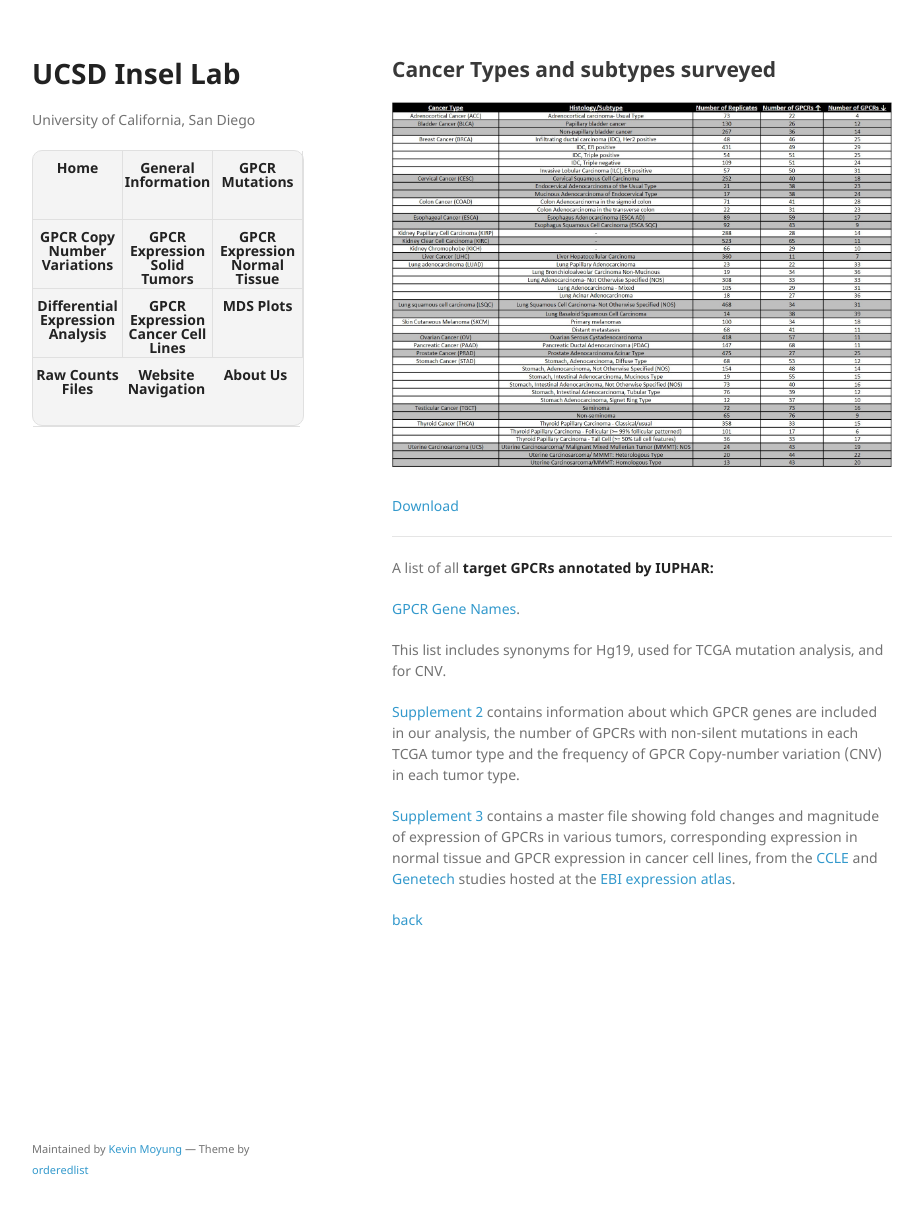
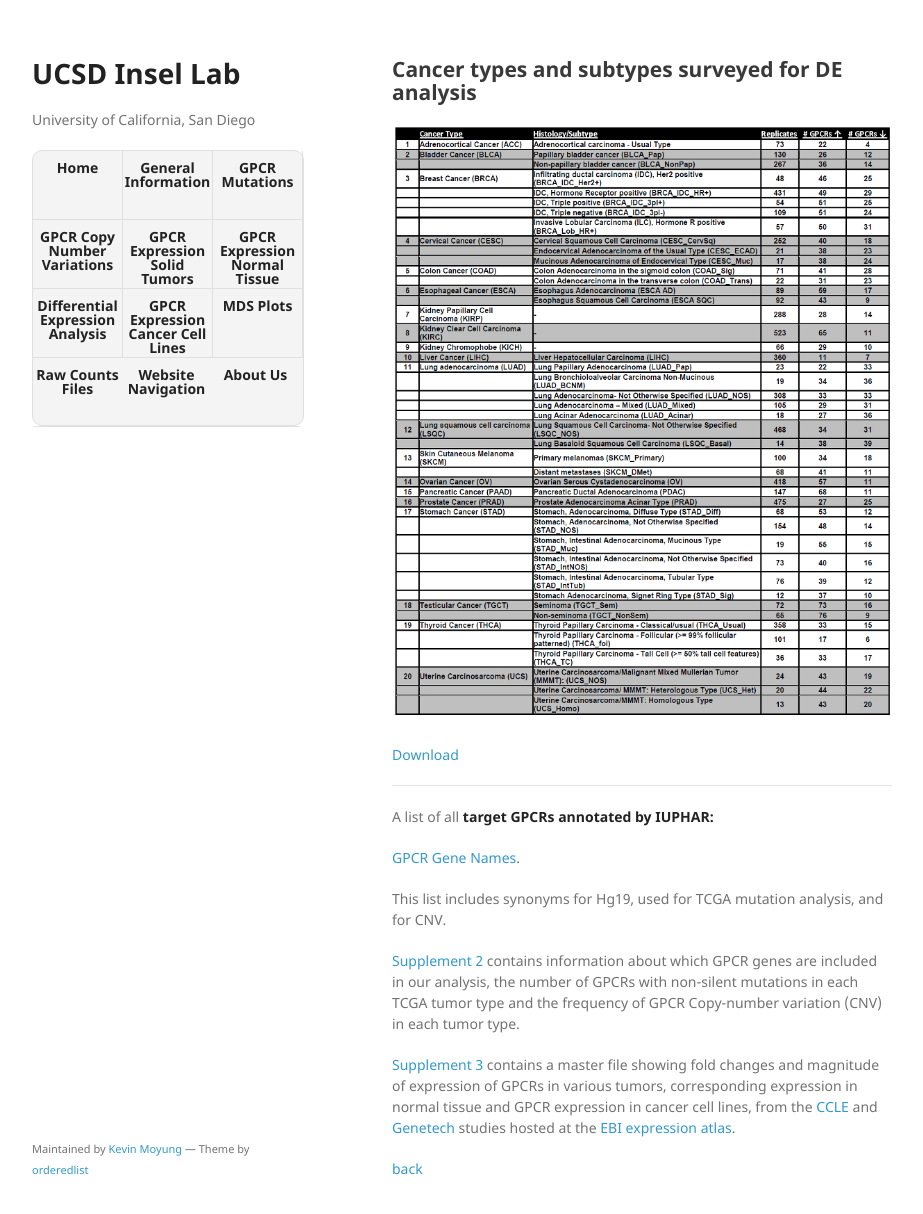
Before and after one commit to insellab/insellab.github.io, a Jekyll site: the page built from data.md, in a window 1280 px wide and 1249 px high. Shown: the top 1214 px of the window, without its empty margins (178-1101 px from the left). Built offline with Jekyll 4.4.1, drawn with Linux system fonts in a browser that asks for light colours; our own code applies the rules of GitHub Pages for plain Markdown files.

Commit message:
Update data.md

```diff
--- a/data.md
+++ b/data.md
@@ -2,9 +2,9 @@
 layout: default
 ---
 
-## Cancer Types and subtypes surveyed
+## Cancer types and subtypes surveyed for DE analysis
 
-![](https://insellab.github.io/Picture1.jpg)
+![](https://insellab.github.io/Picture2.jpg)
 
 [Download](https://insellab.github.io/Picture1.jpg)
 
```
